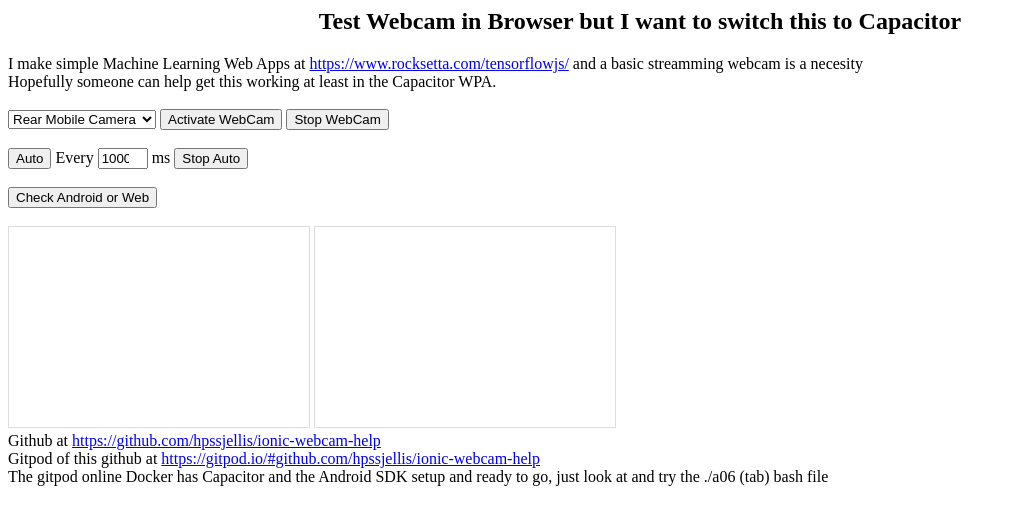
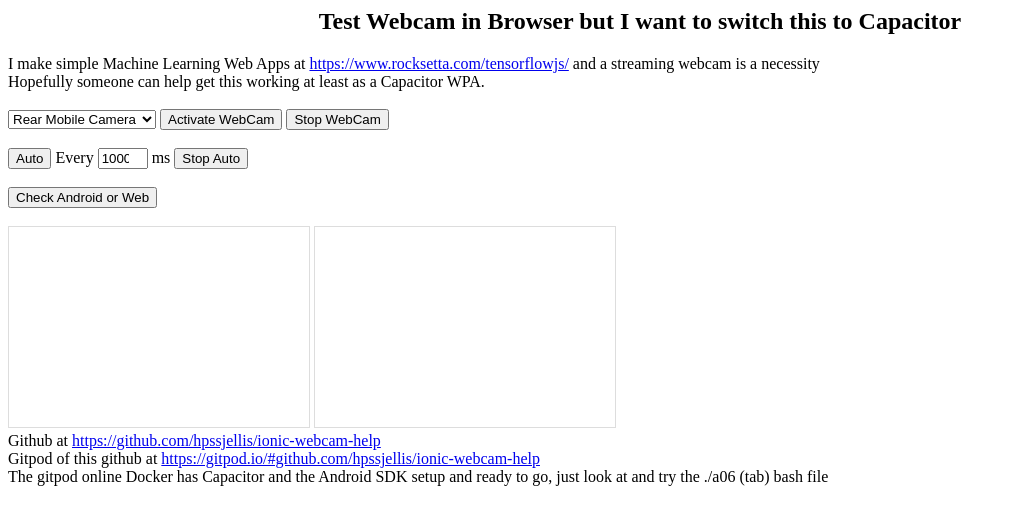
Before and after one commit to hpssjellis/ionic-webcam-help, a plain HTML site: page public/index.html in a window 1280 px wide. Shown: the whole page, without its empty margins (0-1016 px from the left). Drawn offline with Linux system fonts and the light colour scheme.

Commit message:
Update index.html

```diff
--- a/public/index.html
+++ b/public/index.html
@@ -56,7 +56,7 @@ myStopAuto  = async function(){
 <body>
 <h2 align=center>Test Webcam in Browser but I want to switch this to Capacitor</h2>
   I make simple Machine Learning Web Apps at <a href="https://www.rocksetta.com/tensorflowjs/">https://www.rocksetta.com/tensorflowjs/</a>
-  and a basic streamming webcam is a necesity<br> Hopefully someone can help get this working at least in the Capacitor WPA.<br><br>
+  and a streaming webcam is a necessity<br> Hopefully someone can help get this working at least as a Capacitor WPA.<br><br>
 
 <select size="1" id="myCheck">
    <option value="environment">Rear Mobile Camera
```
